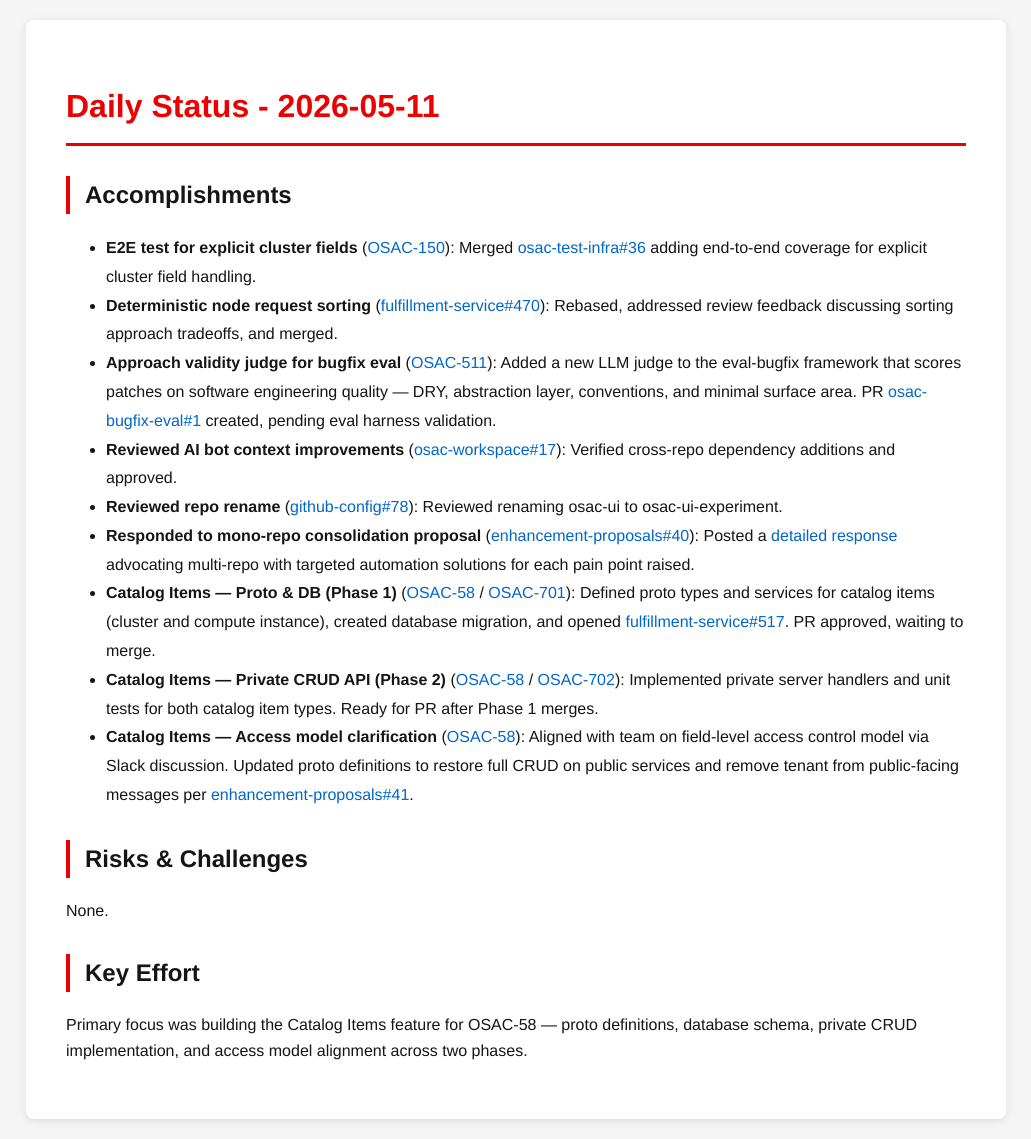
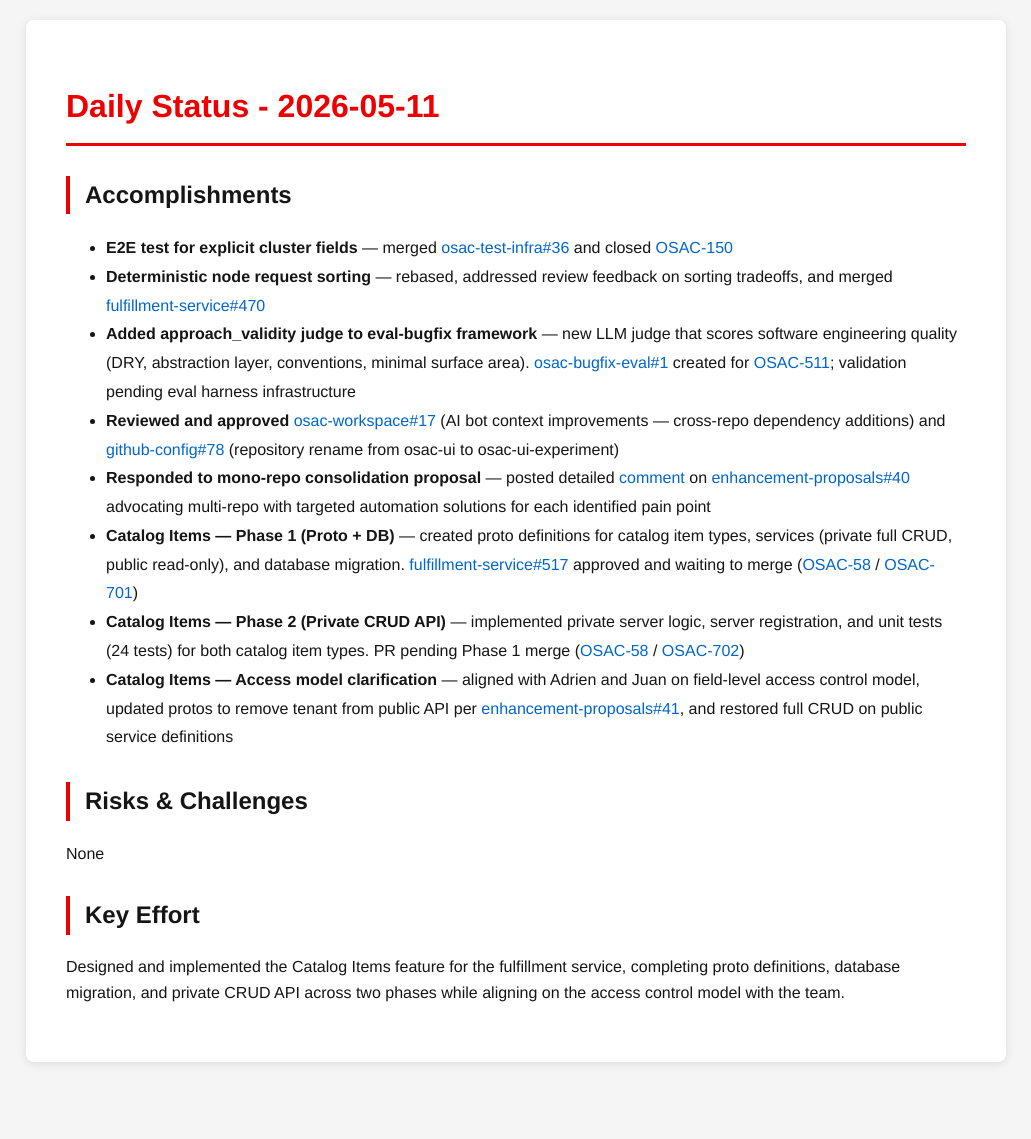
Before and after one commit to tzvatot/daily-status, a Jekyll site: the page built from 2026-05-11.md, in a window 1280 px wide. Shown: the whole page, without its empty margins (124-1155 px from the left). Built offline with Jekyll 4.4.1, drawn with Linux system fonts in a browser that asks for light colours; after the commit the page ends 1082 px from its top, so only the background shows below that.

Commit message:
Daily status update - 2026-05-11

```diff
--- a/2026-05-11.md
+++ b/2026-05-11.md
@@ -7,18 +7,17 @@ date: 2026-05-11
 # Daily Status - 2026-05-11
 
 ## Accomplishments
-- **E2E test for explicit cluster fields** ([OSAC-150](https://redhat.atlassian.net/browse/OSAC-150)): Merged [osac-test-infra#36](https://github.com/osac-project/osac-test-infra/pull/36) adding end-to-end coverage for explicit cluster field handling.
-- **Deterministic node request sorting** ([fulfillment-service#470](https://github.com/osac-project/fulfillment-service/pull/470)): Rebased, addressed review feedback discussing sorting approach tradeoffs, and merged.
-- **Approach validity judge for bugfix eval** ([OSAC-511](https://redhat.atlassian.net/browse/OSAC-511)): Added a new LLM judge to the eval-bugfix framework that scores patches on software engineering quality — DRY, abstraction layer, conventions, and minimal surface area. PR [osac-bugfix-eval#1](https://github.com/eranco74/osac-bugfix-eval/pull/1) created, pending eval harness validation.
-- **Reviewed AI bot context improvements** ([osac-workspace#17](https://github.com/osac-project/osac-workspace/pull/17)): Verified cross-repo dependency additions and approved.
-- **Reviewed repo rename** ([github-config#78](https://github.com/osac-project/github-config/pull/78)): Reviewed renaming osac-ui to osac-ui-experiment.
-- **Responded to mono-repo consolidation proposal** ([enhancement-proposals#40](https://github.com/osac-project/enhancement-proposals/pull/40)): Posted a [detailed response](https://github.com/osac-project/enhancement-proposals/pull/40#issuecomment-4420565236) advocating multi-repo with targeted automation solutions for each pain point raised.
-- **Catalog Items — Proto & DB (Phase 1)** ([OSAC-58](https://redhat.atlassian.net/browse/OSAC-58) / [OSAC-701](https://redhat.atlassian.net/browse/OSAC-701)): Defined proto types and services for catalog items (cluster and compute instance), created database migration, and opened [fulfillment-service#517](https://github.com/osac-project/fulfillment-service/pull/517). PR approved, waiting to merge.
-- **Catalog Items — Private CRUD API (Phase 2)** ([OSAC-58](https://redhat.atlassian.net/browse/OSAC-58) / [OSAC-702](https://redhat.atlassian.net/browse/OSAC-702)): Implemented private server handlers and unit tests for both catalog item types. Ready for PR after Phase 1 merges.
-- **Catalog Items — Access model clarification** ([OSAC-58](https://redhat.atlassian.net/browse/OSAC-58)): Aligned with team on field-level access control model via Slack discussion. Updated proto definitions to restore full CRUD on public services and remove tenant from public-facing messages per [enhancement-proposals#41](https://github.com/osac-project/enhancement-proposals/pull/41).
+- **E2E test for explicit cluster fields** — merged [osac-test-infra#36](https://github.com/osac-project/osac-test-infra/pull/36) and closed [OSAC-150](https://redhat.atlassian.net/browse/OSAC-150)
+- **Deterministic node request sorting** — rebased, addressed review feedback on sorting tradeoffs, and merged [fulfillment-service#470](https://github.com/osac-project/fulfillment-service/pull/470)
+- **Added approach_validity judge to eval-bugfix framework** — new LLM judge that scores software engineering quality (DRY, abstraction layer, conventions, minimal surface area). [osac-bugfix-eval#1](https://github.com/eranco74/osac-bugfix-eval/pull/1) created for [OSAC-511](https://redhat.atlassian.net/browse/OSAC-511); validation pending eval harness infrastructure
+- **Reviewed and approved** [osac-workspace#17](https://github.com/osac-project/osac-workspace/pull/17) (AI bot context improvements — cross-repo dependency additions) and [github-config#78](https://github.com/osac-project/github-config/pull/78) (repository rename from osac-ui to osac-ui-experiment)
+- **Responded to mono-repo consolidation proposal** — posted detailed [comment](https://github.com/osac-project/enhancement-proposals/pull/40#issuecomment-4420565236) on [enhancement-proposals#40](https://github.com/osac-project/enhancement-proposals/pull/40) advocating multi-repo with targeted automation solutions for each identified pain point
+- **Catalog Items — Phase 1 (Proto + DB)** — created proto definitions for catalog item types, services (private full CRUD, public read-only), and database migration. [fulfillment-service#517](https://github.com/osac-project/fulfillment-service/pull/517) approved and waiting to merge ([OSAC-58](https://redhat.atlassian.net/browse/OSAC-58) / [OSAC-701](https://redhat.atlassian.net/browse/OSAC-701))
+- **Catalog Items — Phase 2 (Private CRUD API)** — implemented private server logic, server registration, and unit tests (24 tests) for both catalog item types. PR pending Phase 1 merge ([OSAC-58](https://redhat.atlassian.net/browse/OSAC-58) / [OSAC-702](https://redhat.atlassian.net/browse/OSAC-702))
+- **Catalog Items — Access model clarification** — aligned with Adrien and Juan on field-level access control model, updated protos to remove tenant from public API per [enhancement-proposals#41](https://github.com/osac-project/enhancement-proposals/pull/41), and restored full CRUD on public service definitions
 
 ## Risks & Challenges
-None.
+None
 
 ## Key Effort
-Primary focus was building the Catalog Items feature for OSAC-58 — proto definitions, database schema, private CRUD implementation, and access model alignment across two phases.
+Designed and implemented the Catalog Items feature for the fulfillment service, completing proto definitions, database migration, and private CRUD API across two phases while aligning on the access control model with the team.
```
